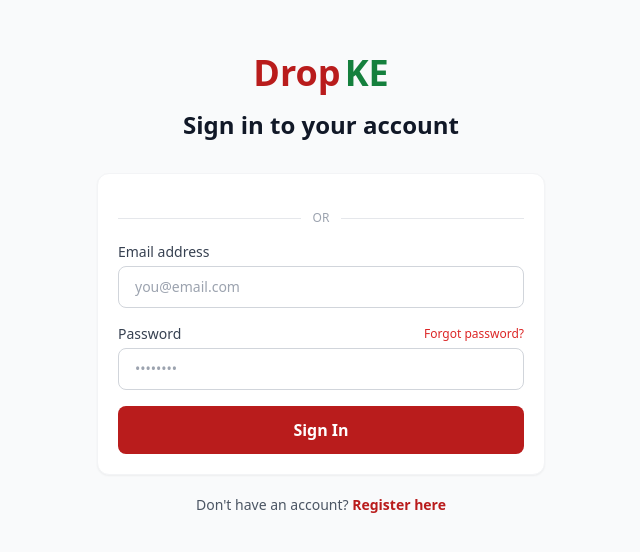
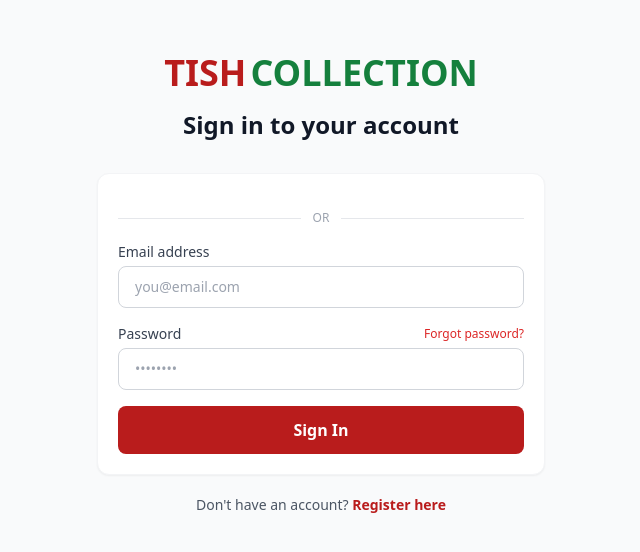
Before and after one commit to Nur-din-33/TISH-COLLECTION, a Next.js app in the folder client/: page /login in a window 1280 px wide. Shown: the part 116-668 px from the top of the page, without its empty margins (319-959 px from the left). Built offline with nearby package versions, Linux system fonts and the light colour scheme; no server answers.

Commit message:
fix login page

```diff
--- a/client/src/app/login/page.js
+++ b/client/src/app/login/page.js
@@ -67,8 +67,8 @@
       <div className="w-full max-w-md">
         <div className="text-center mb-8">
           <Link href="/" className="inline-flex items-center gap-1">
-            <span className="text-4xl font-extrabold text-red-700">Drop</span>
-            <span className="text-4xl font-extrabold text-green-700">KE</span>
+            <span className="text-4xl font-extrabold text-red-700">TISH</span>
+            <span className="text-4xl font-extrabold text-green-700">COLLECTION</span>
           </Link>
           <h1 className="text-2xl font-bold text-gray-900 mt-4">Sign in to your account</h1>
         </div>
```
